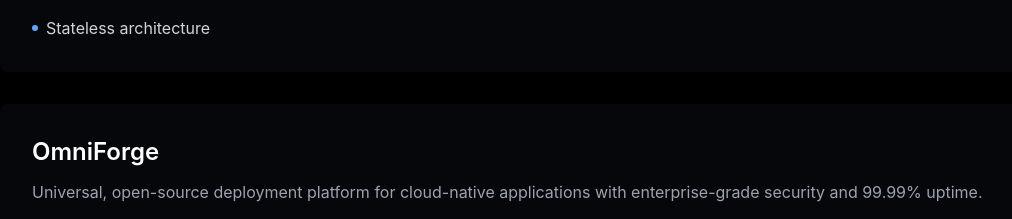
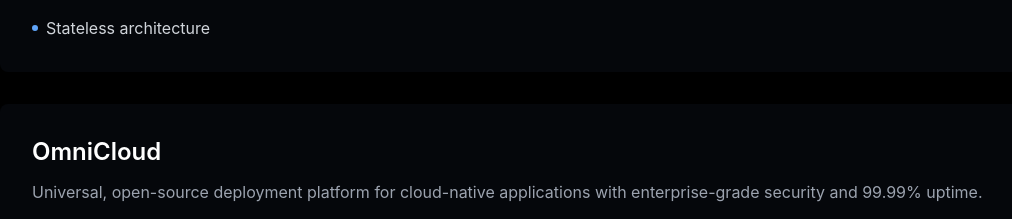
Before and after one commit to tristanpoland/tristanpoland.github.io, a Next.js app: page / in a window 1280 px wide. Shown: the part 1402-1621 px from the top of the page, without its empty margins (88-1100 px from the left). Built offline with nearby package versions, Linux system fonts and the light colour scheme.

Commit message:
Update projects.js

```diff
--- a/pages/projects.js
+++ b/pages/projects.js
@@ -26,7 +26,7 @@
     ]
   },
   {
-    title: "OmniForge",
+    title: "OmniCloud",
     description: "Universal, open-source deployment platform for cloud-native applications with enterprise-grade security and 99.99% uptime.",
     tags: ["Rust", "Kubernetes", "Docker", "GitOps"],
     link: "https://github.com/OmniCloudOrg",
```
